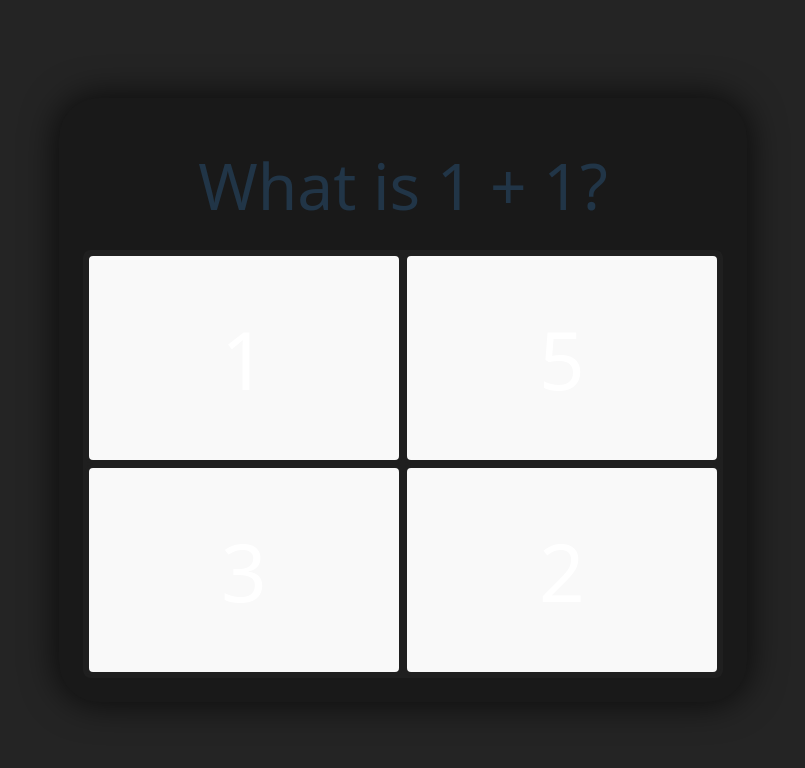
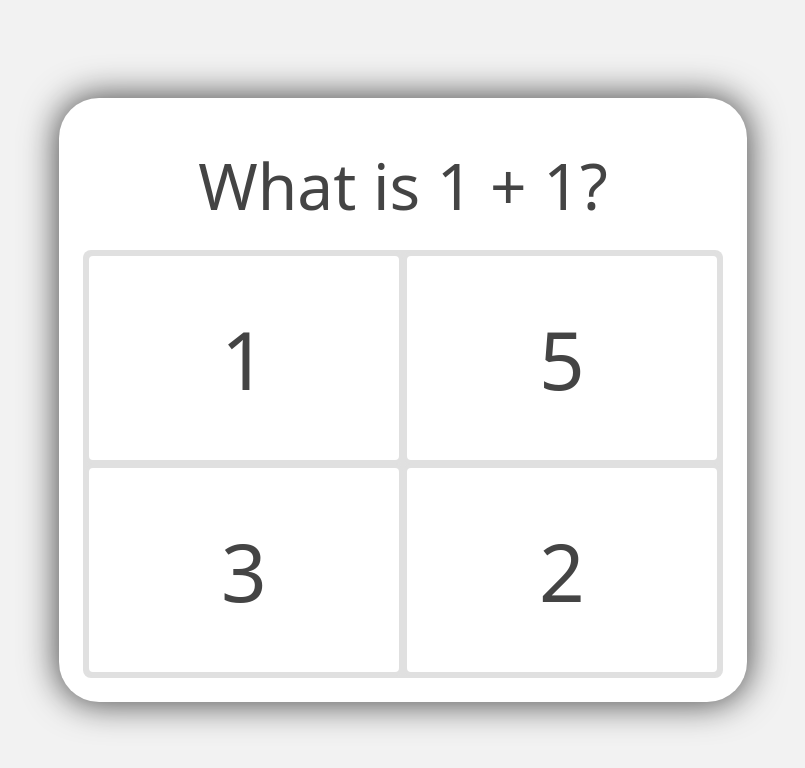
Before and after one commit to ninjago9876/DoomSolver, a React (Vite) app in the folder web/: page / in a window 1280 px wide. Shown: the top 768 px of the page, without its empty margins (237-1042 px from the left). Built offline with nearby package versions, Linux system fonts and the light colour scheme.

Commit message:
Last commit before rewrite of the Questions and QuestionCar component with their css

```diff
--- a/web/src/components/QuestionCard.css
+++ b/web/src/components/QuestionCard.css
@@ -23,16 +23,18 @@
 }
 
 .answer-option {
-    flex: 0 0 50%;  /* each cell takes 50% of the container width */
-    height: 50%;    /* each cell takes 50% of the container height */
+    flex: 0 0 50%;
+    height: 50%;
     aspect-ratio: 1;
     box-sizing: border-box;
     border: 0.5vmin solid #1f1f1f;
+    background-color: #191919;
     display: flex;
     align-items: center;
     justify-content: center;
     font-size: 10vmin;
     padding: 0px;
+    color: white;
 }
 
 .answer-option:focus,
@@ -44,15 +46,27 @@
 @keyframes fadeBorderToBorderColor {
     to {
         border-color: #1f1f1f;
-        border-width: 0.5vmin;
+        border-width: 1vmin;
     }
 }
 @keyframes fadeBorderWidthTo0 {
     to {
-        border-color: #1f1f1f;
-        border-width: 0;
+        border-width: 0.5vmin;
     }
 }
+
+@keyframes fadeBorderToBorderColorLight {
+    to {
+        border-color: #e0e0e0;
+        border-width: 1vmin;
+    }
+}
+@keyframes fadeBorderWidthTo0 {
+    to {
+        border-width: 0.5vmin;
+    }
+}
+
 
 @keyframes shake-rotate {
     0%   { transform: rotate(0deg); }
@@ -103,3 +117,58 @@
 .locked {
     pointer-events: none;
 }
+
+p {
+    color: #ffffff
+}
+
+@media (prefers-color-scheme: light) {
+    .question-card {
+        background-color: rgb(255, 255, 255);
+        border-radius: 5vmin;
+        padding: 3vmin;
+        width: 80vmin;
+        box-shadow: 0px 0px 35px 2px rgb(0, 0, 0, 0.7);
+        -webkit-box-shadow: 0px 0px 35px 2px rgba(0,0,0,0.7);
+        -moz-box-shadow: 0px 0px 35px 2px rgba(0,0,0,0.7);
+        color: #444
+    }
+    .answer-option {
+        color: #444;
+    }
+    p {
+        color: #444
+    }
+    .answer-options {
+        background-color: #e0e0e0;
+    }
+    .answer-option {
+        border-color: #e0e0e0;
+        background-color: #ffffff;
+    }
+
+
+    .fade-border-from-red {
+        border: 1vmin solid red;
+        animation: fadeBorderToBorderColorLight 500s forwards;
+        animation: fadeBorderWidthTo0 10s forwards;
+    }
+
+    .small-fade-border-from-red {
+        border: 1vmin solid red;
+        animation: fadeBorderToBorderColorLight 500s forwards;
+        animation: fadeBorderWidthTo0 10s forwards;
+    }
+
+    .fade-border-from-green {
+        border: 1vmin solid rgb(85, 255, 47);
+        animation: fadeBorderToBorderColorLight 150s forwards;
+        animation: fadeBorderWidthTo0 10s forwards;
+    }
+
+    .long-fade-border-from-green {
+        border: 1vmin solid rgb(85, 255, 47);
+        animation: fadeBorderToBorderColorLight 500s forwards;
+        animation: fadeBorderWidthTo0 5s forwards;
+    }
+}
--- a/web/src/index.css
+++ b/web/src/index.css
@@ -3,8 +3,6 @@
   line-height: 1.5;
   font-weight: 400;
 
-  color-scheme: dark;
-  /* color: rgba(255, 255, 255, 0.87); */
   background-color: #242424;
 
   font-synthesis: none;
@@ -14,9 +12,23 @@
 
   user-select: none;
 }
+@media (prefers-color-scheme: light) {
+  :root {
+    color: #213547;
+    background-color: #f2f2f2;
+  }
+  a:hover {
+    color: #747bff;
+  }
+  button {
+    background-color: #f9f9f9;
+  }
+}
 
-body {
-  background-color: #242424;
+@media (hover: hover) {
+  button:hover {
+    border-color: #646cff; /* Or whatever your hover style is */
+  }
 }
 
 a {
@@ -40,6 +52,7 @@ h1 {
   font-size: 3.2em;
   line-height: 1.1;
   user-select: none;
+  color: white;
 }
 
 button {
@@ -59,21 +72,3 @@ button {
   user-select: none;
   -webkit-tap-highlight-color: transparent;
 }
-@media (hover: hover) {
-  button:hover {
-    border-color: #646cff; /* Or whatever your hover style is */
-  }
-}
-
-@media (prefers-color-scheme: light) {
-  :root {
-    color: #213547;
-    background-color: #ffffff;
-  }
-  a:hover {
-    color: #747bff;
-  }
-  button {
-    background-color: #f9f9f9;
-  }
-}
```
